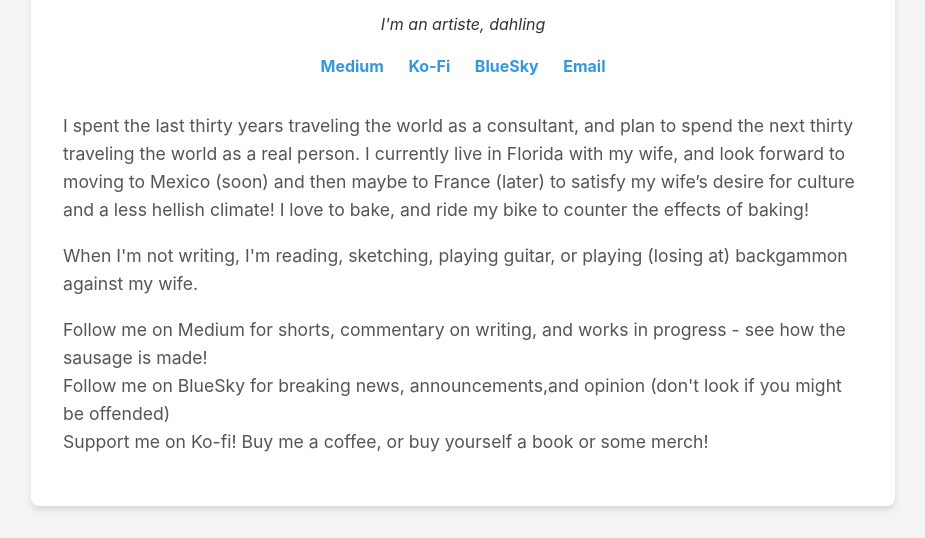
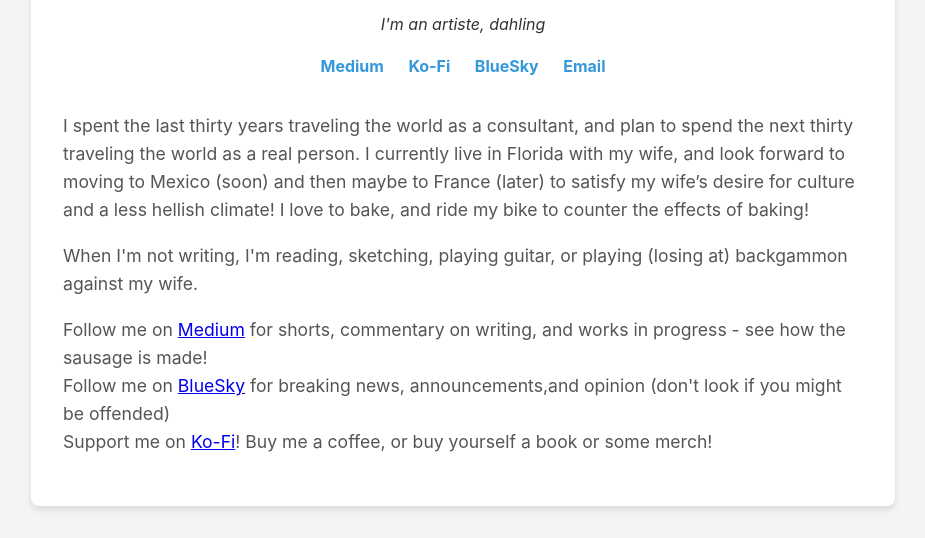
Before and after one commit to Grant-Alba/grant-alba.github.io, a plain HTML site: page index.html in a window 1280 px wide. Shown: the part 324-862 px from the top of the page, without its empty margins (177-1102 px from the left). Drawn offline with Linux system fonts and the light colour scheme.

Commit message:
Update index.html

```diff
--- a/index.html
+++ b/index.html
@@ -80,11 +80,11 @@
                 When I'm not writing, I'm reading, sketching, playing guitar, or playing (losing at) backgammon against my wife.
             </p>
             <p>
-                Follow me on Medium for shorts, commentary on writing, and works in progress - see how the sausage is made!
+                Follow me on <a href="https://medium.com/@grant_alba" target="_blank">Medium</a> for shorts, commentary on writing, and works in progress - see how the sausage is made!
 <br />
-                Follow me on BlueSky for breaking news, announcements,and opinion (don't look if you might be offended)
+                Follow me on <a href="https://bsky.app/profile/grantalba.bsky.social" target="_blank">BlueSky</a> for breaking news, announcements,and opinion (don't look if you might be offended)
 <br />
-                Support me on Ko-fi!  Buy me a coffee, or buy yourself a book or some merch!
+                Support me on <a href="https://ko-fi.com/grantalba" target="_blank">Ko-Fi</a>!  Buy me a coffee, or buy yourself a book or some merch!
 
             </p>
         </div>
```
